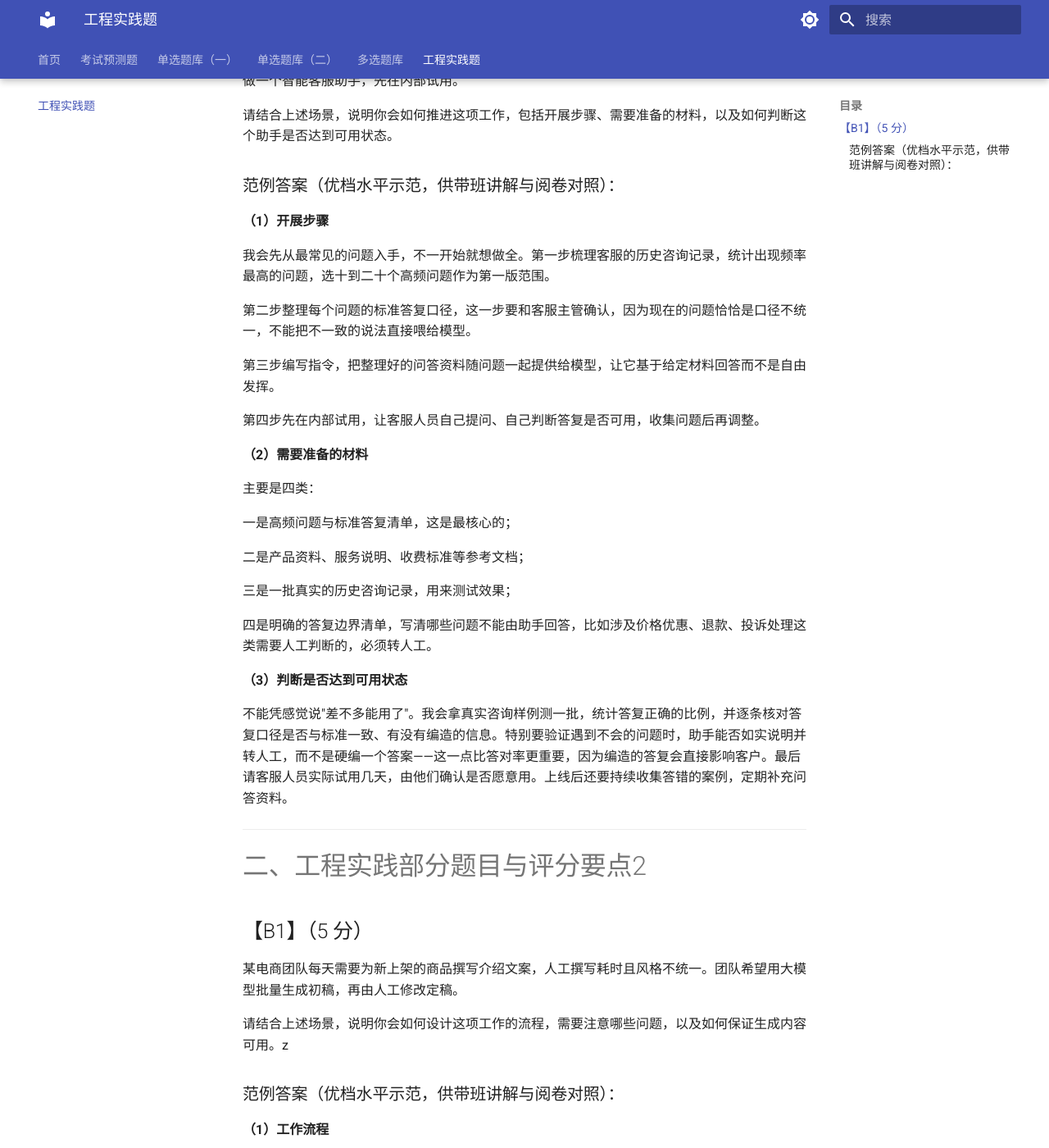
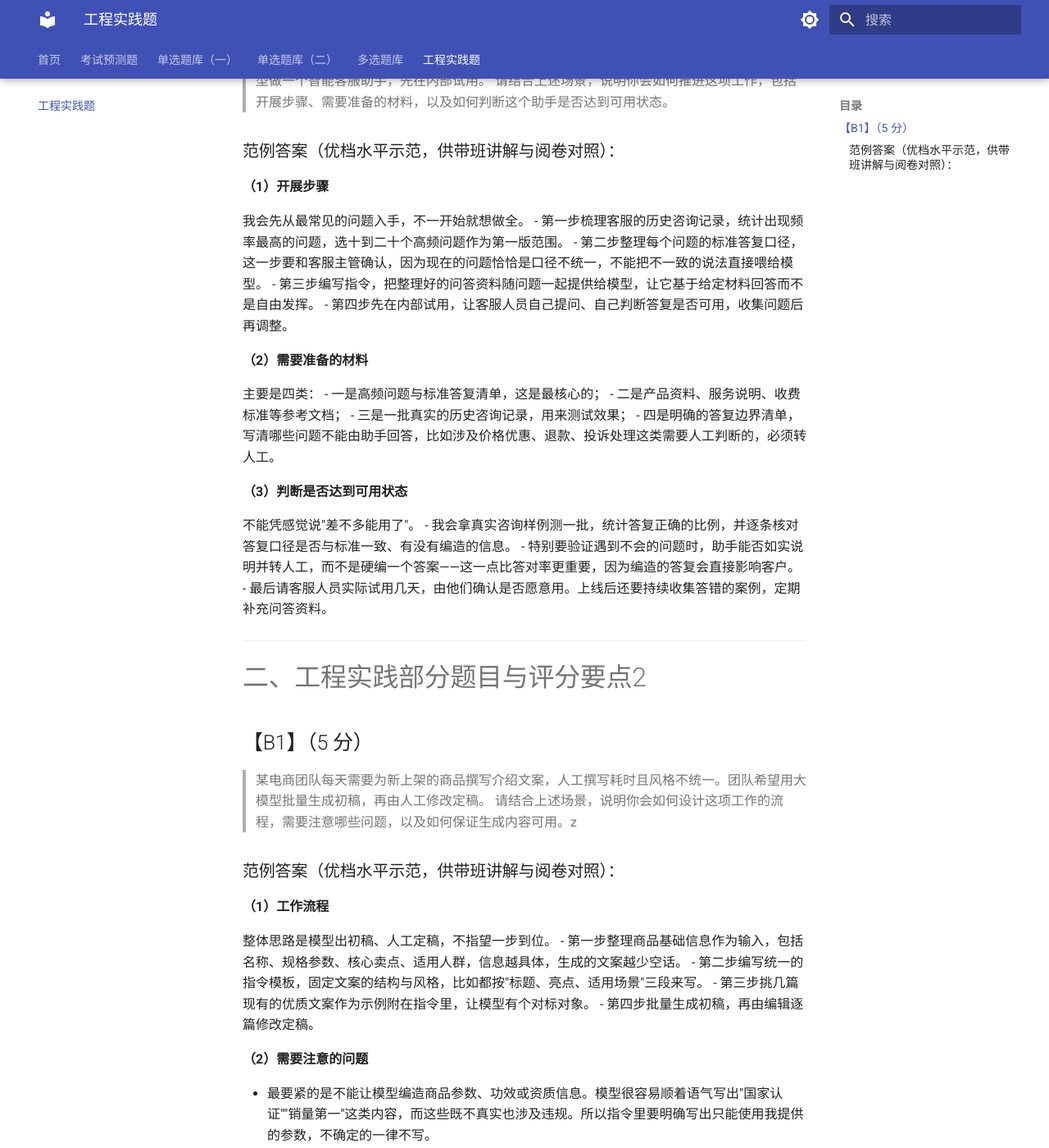
Before and after one commit to MCRHUB/ailearning, an MkDocs documentation site: the page built from docs/TestProject.md, in a window 1280 px wide and 1400 px high, scrolled down 218 px. Shown: the whole window at 82% size. Built offline with MkDocs 1.6.1 and Material for MkDocs 9.7.7, drawn with Linux system fonts in a browser that asks for light colours; some of the changed text lies outside the part shown.

Commit message:
update files

```diff
--- a/docs/TestProject.md
+++ b/docs/TestProject.md
@@ -2,37 +2,33 @@
 
 ## 【B1】（5 分）
 
-某公司客服每天收到大量重复咨询，客服人员疲于应对，回复口径也不统一。公司希望借助大模型做一个智能客服助手，先在内部试用。
-
+>某公司客服每天收到大量重复咨询，客服人员疲于应对，回复口径也不统一。公司希望借助大模型做一个智能客服助手，先在内部试用。
 请结合上述场景，说明你会如何推进这项工作，包括开展步骤、需要准备的材料，以及如何判断这个助手是否达到可用状态。
 
 ### 范例答案（优档水平示范，供带班讲解与阅卷对照）：
 
 **（1）开展步骤**
 
-我会先从最常见的问题入手，不一开始就想做全。第一步梳理客服的历史咨询记录，统计出现频率最高的问题，选十到二十个高频问题作为第一版范围。
-
-第二步整理每个问题的标准答复口径，这一步要和客服主管确认，因为现在的问题恰恰是口径不统一，不能把不一致的说法直接喂给模型。
-
-第三步编写指令，把整理好的问答资料随问题一起提供给模型，让它基于给定材料回答而不是自由发挥。
-
-第四步先在内部试用，让客服人员自己提问、自己判断答复是否可用，收集问题后再调整。
+我会先从最常见的问题入手，不一开始就想做全。
+- 第一步梳理客服的历史咨询记录，统计出现频率最高的问题，选十到二十个高频问题作为第一版范围。
+- 第二步整理每个问题的标准答复口径，这一步要和客服主管确认，因为现在的问题恰恰是口径不统一，不能把不一致的说法直接喂给模型。
+- 第三步编写指令，把整理好的问答资料随问题一起提供给模型，让它基于给定材料回答而不是自由发挥。
+- 第四步先在内部试用，让客服人员自己提问、自己判断答复是否可用，收集问题后再调整。
 
 **（2）需要准备的材料**
 
 主要是四类：
-
-一是高频问题与标准答复清单，这是最核心的；
-
-二是产品资料、服务说明、收费标准等参考文档；
-
-三是一批真实的历史咨询记录，用来测试效果；
-
-四是明确的答复边界清单，写清哪些问题不能由助手回答，比如涉及价格优惠、退款、投诉处理这类需要人工判断的，必须转人工。
+- 一是高频问题与标准答复清单，这是最核心的；
+- 二是产品资料、服务说明、收费标准等参考文档；
+- 三是一批真实的历史咨询记录，用来测试效果；
+- 四是明确的答复边界清单，写清哪些问题不能由助手回答，比如涉及价格优惠、退款、投诉处理这类需要人工判断的，必须转人工。
 
 **（3）判断是否达到可用状态**
 
-不能凭感觉说"差不多能用了"。我会拿真实咨询样例测一批，统计答复正确的比例，并逐条核对答复口径是否与标准一致、有没有编造的信息。特别要验证遇到不会的问题时，助手能否如实说明并转人工，而不是硬编一个答案——这一点比答对率更重要，因为编造的答复会直接影响客户。最后请客服人员实际试用几天，由他们确认是否愿意用。上线后还要持续收集答错的案例，定期补充问答资料。
+不能凭感觉说"差不多能用了"。
+- 我会拿真实咨询样例测一批，统计答复正确的比例，并逐条核对答复口径是否与标准一致、有没有编造的信息。
+- 特别要验证遇到不会的问题时，助手能否如实说明并转人工，而不是硬编一个答案——这一点比答对率更重要，因为编造的答复会直接影响客户。
+- 最后请客服人员实际试用几天，由他们确认是否愿意用。上线后还要持续收集答错的案例，定期补充问答资料。
 
 ---
 
@@ -40,8 +36,7 @@
 
 ## 【B1】（5 分）
 
-某电商团队每天需要为新上架的商品撰写介绍文案，人工撰写耗时且风格不统一。团队希望用大模型批量生成初稿，再由人工修改定稿。
-
+>某电商团队每天需要为新上架的商品撰写介绍文案，人工撰写耗时且风格不统一。团队希望用大模型批量生成初稿，再由人工修改定稿。
 请结合上述场景，说明你会如何设计这项工作的流程，需要注意哪些问题，以及如何保证生成内容可用。z
 
 ### 范例答案（优档水平示范，供带班讲解与阅卷对照）：
@@ -49,22 +44,23 @@
 **（1）工作流程**
 
 整体思路是模型出初稿、人工定稿，不指望一步到位。
-
-第一步整理商品基础信息作为输入，包括名称、规格参数、核心卖点、适用人群，信息越具体，生成的文案越少空话。
-
-第二步编写统一的指令模板，固定文案的结构与风格，比如都按"标题、亮点、适用场景"三段来写。
-
-第三步挑几篇现有的优质文案作为示例附在指令里，让模型有个对标对象。
-
-第四步批量生成初稿，再由编辑逐篇修改定稿。
+- 第一步整理商品基础信息作为输入，包括名称、规格参数、核心卖点、适用人群，信息越具体，生成的文案越少空话。
+- 第二步编写统一的指令模板，固定文案的结构与风格，比如都按"标题、亮点、适用场景"三段来写。
+- 第三步挑几篇现有的优质文案作为示例附在指令里，让模型有个对标对象。
+- 第四步批量生成初稿，再由编辑逐篇修改定稿。
 
 **（2）需要注意的问题**
 
-最要紧的是不能让模型编造商品参数、功效或资质信息。模型很容易顺着语气写出"国家认证""销量第一"这类内容，而这些既不真实也涉及违规。所以指令里要明确写出只能使用我提供的参数，不确定的一律不写。其次要避免绝对化用语，比如"最好""第一""百分百有效"，这类表述有法律风险。另外要保持品牌风格统一，不能不同商品文案风格差异过大。最后先小批量试跑，确认效果再放量。
+- 最要紧的是不能让模型编造商品参数、功效或资质信息。模型很容易顺着语气写出"国家认证""销量第一"这类内容，而这些既不真实也涉及违规。所以指令里要明确写出只能使用我提供的参数，不确定的一律不写。
+- 其次要避免绝对化用语，比如"最好""第一""百分百有效"，这类表述有法律风险。
+- 另外要保持品牌风格统一，不能不同商品文案风格差异过大。最后先小批量试跑，确认效果再放量。
 
 **（3）保证内容可用**
 
-生成后必须逐篇人工核对，重点核对三处：参数与商品实际信息是否一致、有没有违规用语、有没有编造的内容。可以整理一份检查清单，编辑照着逐项过一遍，避免漏检。同时抽查几篇给业务方看，确认风格符合预期。发现某类问题反复出现，就回去改指令或补充示例，而不是每次都靠人工挑错。
+- 生成后必须逐篇人工核对，重点核对三处：参数与商品实际信息是否一致、有没有违规用语、有没有编造的内容。
+- 可以整理一份检查清单，编辑照着逐项过一遍，避免漏检。
+- 同时抽查几篇给业务方看，确认风格符合预期。
+- 发现某类问题反复出现，就回去改指令或补充示例，而不是每次都靠人工挑错。
 
 ---
 
@@ -72,40 +68,31 @@
 
 ## 【A1】（8 分）
 
-你需要让大模型帮你把一段客户咨询记录整理成结构化的信息表。请说明：
-
+>你需要让大模型帮你把一段客户咨询记录整理成结构化的信息表。请说明：
 （1）你会如何编写指令，让输出结果稳定、格式一致；
-
 （2）你会怎样检查输出结果是否可用。
 
 ### 范例答案（优档水平示范，供带班讲解与阅卷对照）：
 
 **（1）指令编写**
 
-我会把指令写成四段。先交代角色和任务，比如"你是客服助理，请从下面的咨询记录中提取信息"，让模型知道自己在做什么。
-
-然后明确列出要提取的字段：客户姓名、联系方式、咨询内容、意向程度，字段不列清楚模型就会自己发挥。
-
-接着指定输出格式，要求按固定的键值对形式返回，每个字段一行。最后附一到两个填好的示例，让模型照着格式输出，这比只用文字描述格式有效得多。
-
-另外要写明遇到记录里没有的信息就填"未提供"，明确禁止自行推测补充。
+我会把指令写成四段。
+- 先交代角色和任务，比如"你是客服助理，请从下面的咨询记录中提取信息"，让模型知道自己在做什么。
+- 然后明确列出要提取的字段：客户姓名、联系方式、咨询内容、意向程度，字段不列清楚模型就会自己发挥。
+- 接着指定输出格式，要求按固定的键值对形式返回，每个字段一行。最后附一到两个填好的示例，让模型照着格式输出，这比只用文字描述格式有效得多。
+- 另外要写明遇到记录里没有的信息就填"未提供"，明确禁止自行推测补充。
 
 **（2）结果检查**
 
-先看格式：字段是否齐全、有没有多出或少掉的字段、格式是否与要求一致。
-
-再看内容：逐条对照原始记录，确认提取的信息确实来自原文，特别注意有没有模型自己编出来的联系方式或需求描述。
-
-然后换几条不同风格的记录再试一遍，看输出是否稳定——单条成功不代表批量可用。
-
-如果发现某类问题反复出现，比如意向程度判断不准，就回去补充判断标准或增加示例，而不是每次靠人工改。
+- 先看格式：字段是否齐全、有没有多出或少掉的字段、格式是否与要求一致。
+- 再看内容：逐条对照原始记录，确认提取的信息确实来自原文，特别注意有没有模型自己编出来的联系方式或需求描述。
+- 然后换几条不同风格的记录再试一遍，看输出是否稳定——单条成功不代表批量可用。
+- 如果发现某类问题反复出现，比如意向程度判断不准，就回去补充判断标准或增加示例，而不是每次靠人工改。
 
 ## 【A2】（8 分）
 
-同事写的指令是"帮我写一下产品介绍"，模型给出的内容不符合预期。请说明：
-
+>同事写的指令是"帮我写一下产品介绍"，模型给出的内容不符合预期。请说明：
 （1）这条指令存在哪些问题；
-
 （2）你会如何改写，改写后包含哪些要素。
 
 ### 范例答案（优档水平示范，供带班讲解与阅卷对照）：
```
Also changed, not shown: other parts of docs/TestProject.md (+56 -68 lines).
